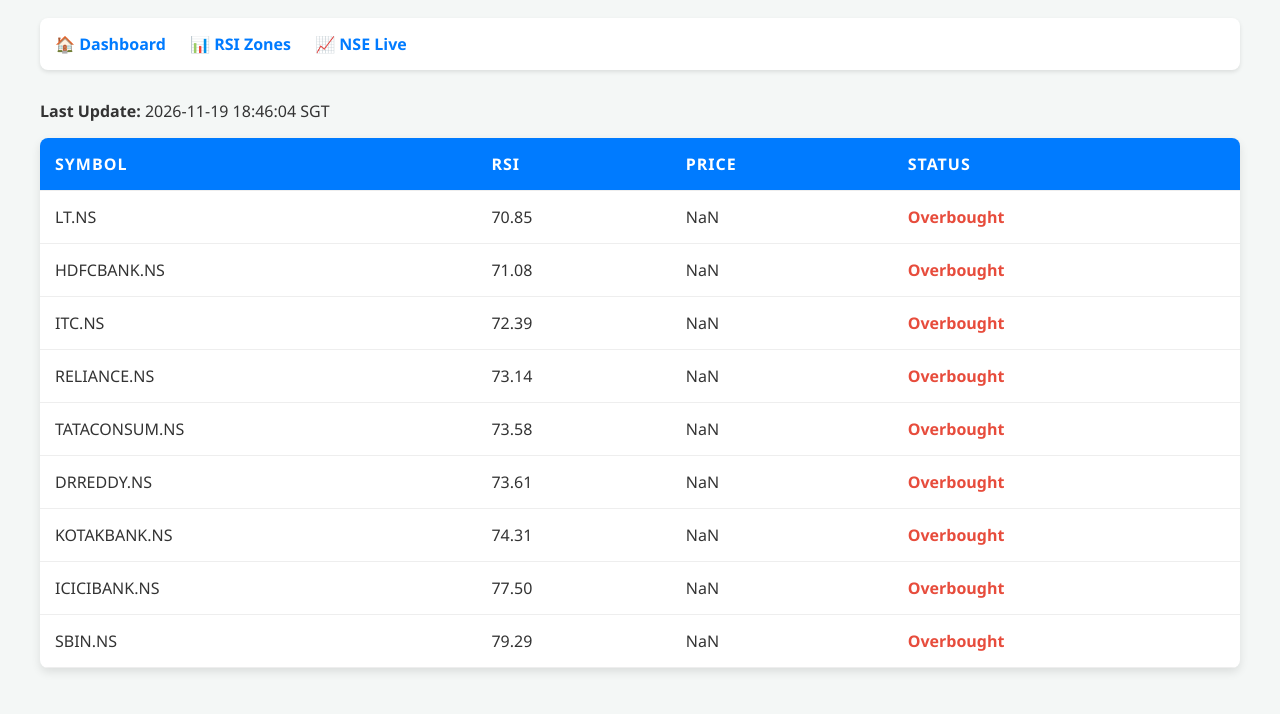
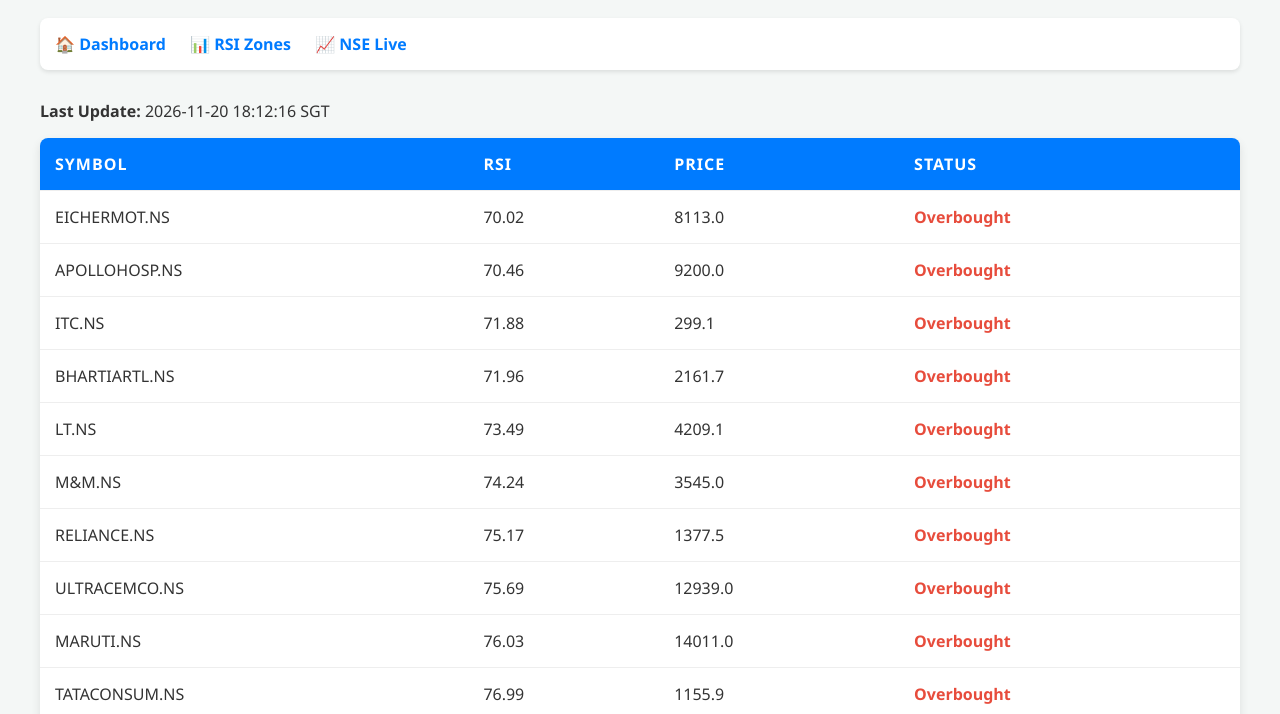
Before and after one commit to shreneekPatil2871/RSI, a plain HTML site: page index.html in a window 1280 px wide. Shown: the part 86-800 px from the top of the page. Drawn offline with Linux system fonts and the light colour scheme.

Commit message:
Update RSI Webpage

```diff
--- a/index.html
+++ b/index.html
@@ -24,7 +24,7 @@
             <a href="https://www.nseindia.com/" target="_blank">📈 NSE Live</a>
         </nav>
 
-        <p><strong>Last Update:</strong> 2026-11-19 18:46:04 SGT</p>
+        <p><strong>Last Update:</strong> 2026-11-20 18:12:16 SGT</p>
 
         <div id="table-top">
             <table class="dataframe table">
@@ -38,57 +38,93 @@
   </thead>
   <tbody>
     <tr>
+      <td>EICHERMOT.NS</td>
+      <td>70.02</td>
+      <td>8113.0</td>
+      <td>Overbought</td>
+    </tr>
+    <tr>
+      <td>APOLLOHOSP.NS</td>
+      <td>70.46</td>
+      <td>9200.0</td>
+      <td>Overbought</td>
+    </tr>
+    <tr>
+      <td>ITC.NS</td>
+      <td>71.88</td>
+      <td>299.1</td>
+      <td>Overbought</td>
+    </tr>
+    <tr>
+      <td>BHARTIARTL.NS</td>
+      <td>71.96</td>
+      <td>2161.7</td>
+      <td>Overbought</td>
+    </tr>
+    <tr>
       <td>LT.NS</td>
-      <td>70.85</td>
-      <td>NaN</td>
+      <td>73.49</td>
+      <td>4209.1</td>
+      <td>Overbought</td>
+    </tr>
+    <tr>
+      <td>M&amp;M.NS</td>
+      <td>74.24</td>
+      <td>3545.0</td>
+      <td>Overbought</td>
+    </tr>
+    <tr>
+      <td>RELIANCE.NS</td>
+      <td>75.17</td>
+      <td>1377.5</td>
+      <td>Overbought</td>
+    </tr>
+    <tr>
+      <td>ULTRACEMCO.NS</td>
+      <td>75.69</td>
+      <td>12939.0</td>
+      <td>Overbought</td>
+    </tr>
+    <tr>
+      <td>MARUTI.NS</td>
+      <td>76.03</td>
+      <td>14011.0</td>
+      <td>Overbought</td>
+    </tr>
+    <tr>
+      <td>TATACONSUM.NS</td>
+      <td>76.99</td>
+      <td>1155.9</td>
       <td>Overbought</td>
     </tr>
     <tr>
       <td>HDFCBANK.NS</td>
-      <td>71.08</td>
-      <td>NaN</td>
+      <td>77.96</td>
+      <td>846.0</td>
       <td>Overbought</td>
     </tr>
     <tr>
-      <td>ITC.NS</td>
-      <td>72.39</td>
-      <td>NaN</td>
-      <td>Overbought</td>
-    </tr>
-    <tr>
-      <td>RELIANCE.NS</td>
-      <td>73.14</td>
-      <td>NaN</td>
-      <td>Overbought</td>
-    </tr>
-    <tr>
-      <td>TATACONSUM.NS</td>
-      <td>73.58</td>
-      <td>NaN</td>
-      <td>Overbought</td>
-    </tr>
-    <tr>
-      <td>DRREDDY.NS</td>
-      <td>73.61</td>
-      <td>NaN</td>
+      <td>AXISBANK.NS</td>
+      <td>78.15</td>
+      <td>1446.0</td>
       <td>Overbought</td>
     </tr>
     <tr>
       <td>KOTAKBANK.NS</td>
-      <td>74.31</td>
-      <td>NaN</td>
+      <td>80.84</td>
+      <td>515.8</td>
       <td>Overbought</td>
     </tr>
     <tr>
       <td>ICICIBANK.NS</td>
-      <td>77.50</td>
-      <td>NaN</td>
+      <td>81.00</td>
+      <td>1640.0</td>
       <td>Overbought</td>
     </tr>
     <tr>
       <td>SBIN.NS</td>
-      <td>79.29</td>
-      <td>NaN</td>
+      <td>82.15</td>
+      <td>1165.1</td>
       <td>Overbought</td>
     </tr>
   </tbody>
```
